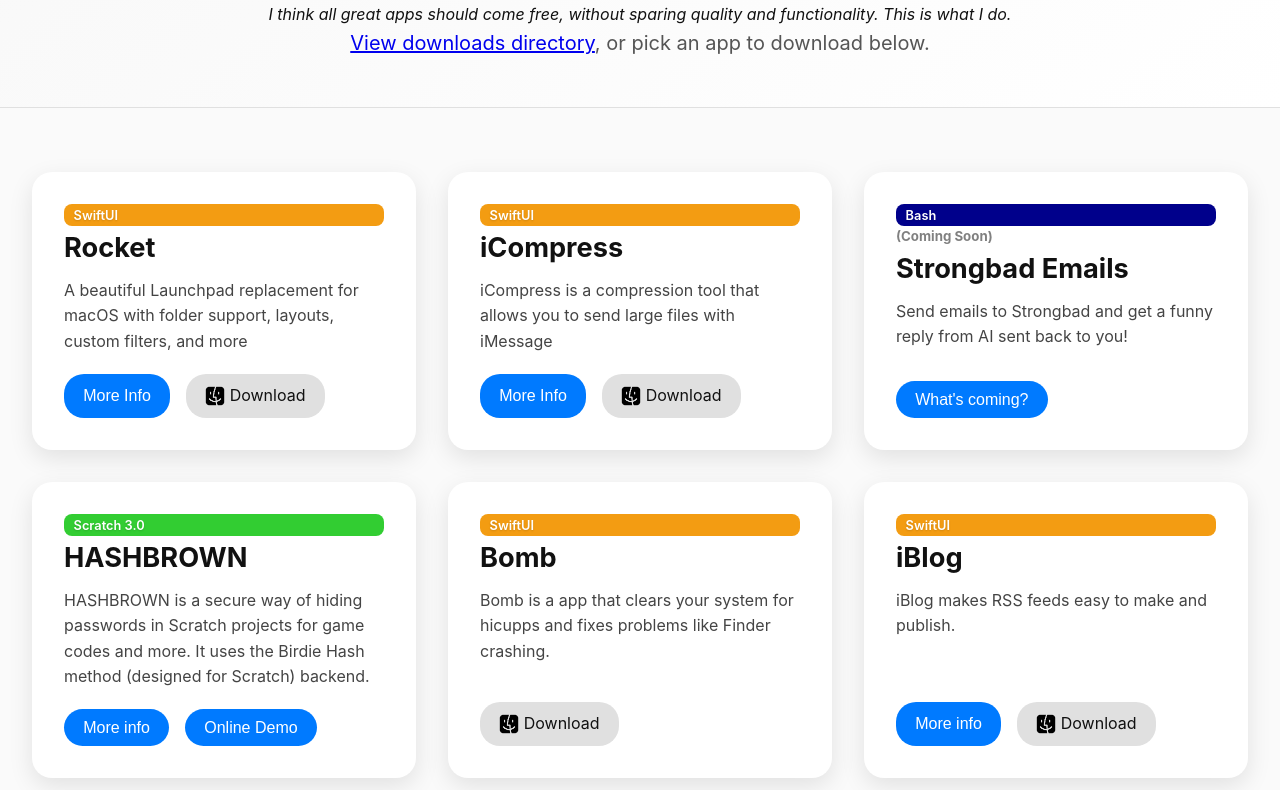
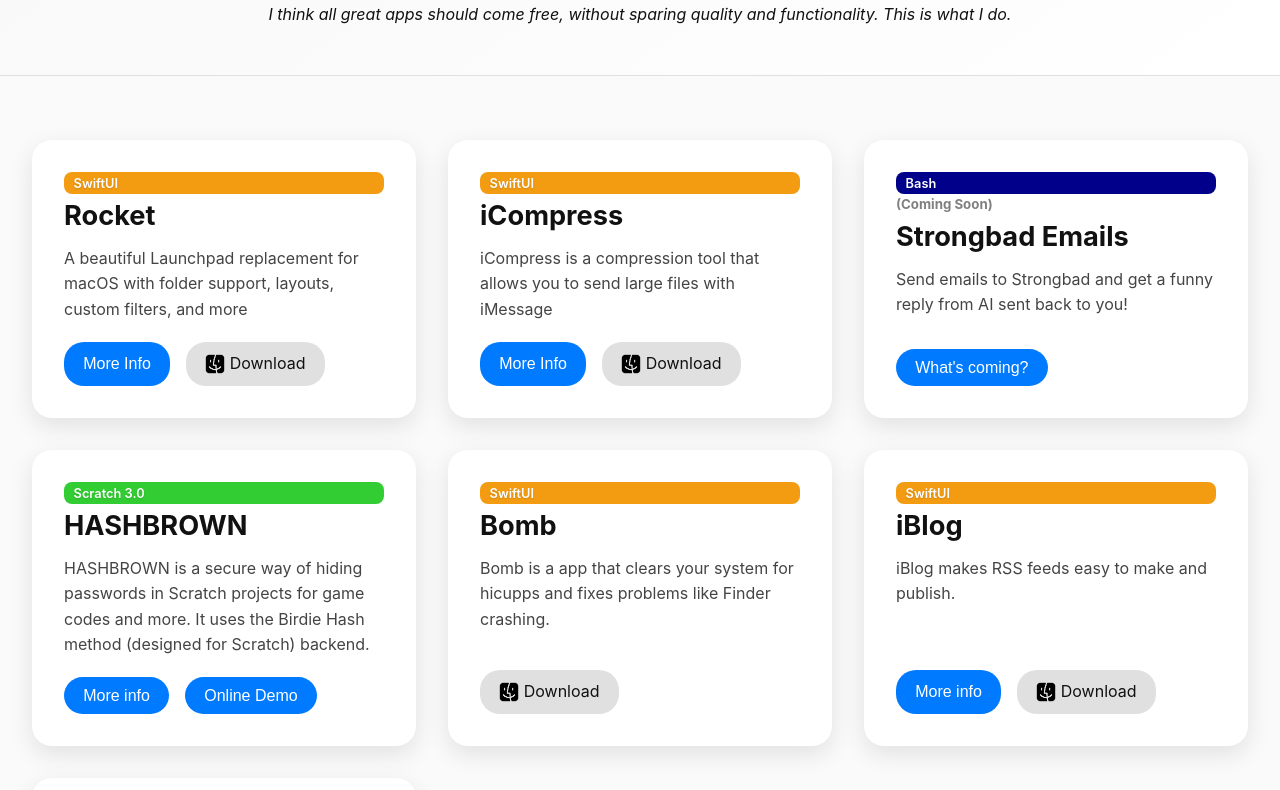
Before and after one commit to JBlueBird/h, a plain HTML site: page index.html in a window 1280 px wide. Shown: the part 131-921 px from the top of the page. Drawn offline with Linux system fonts and the light colour scheme.

Commit message:
Update index.html

```diff
--- a/index.html
+++ b/index.html
@@ -179,7 +179,6 @@
   <header>
     <h1>JBlueBird</h1>
     <i>I think all great apps should come free, without sparing quality and functionality. This is what I do.</i>
-    <p><a href="files/" download>View downloads directory</a>, or pick an app to download below.</p>
 	<!--<div class="buttons">
        <a href="mailto:contactjbluebird@icloud.com">Contact Me</a>
    </div>-->
```
